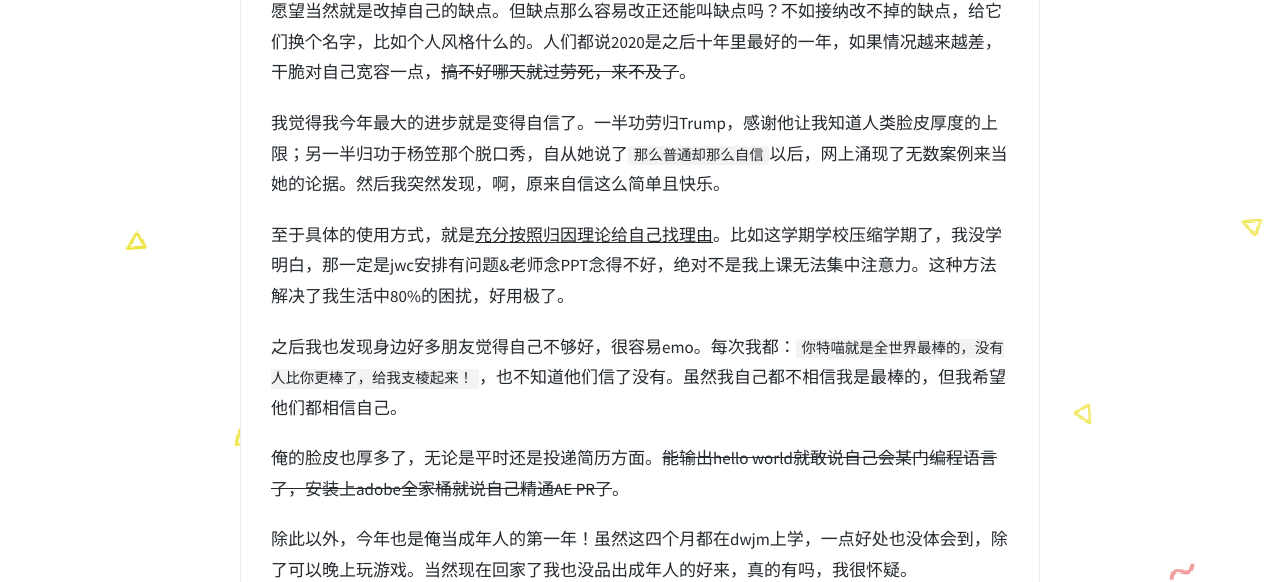
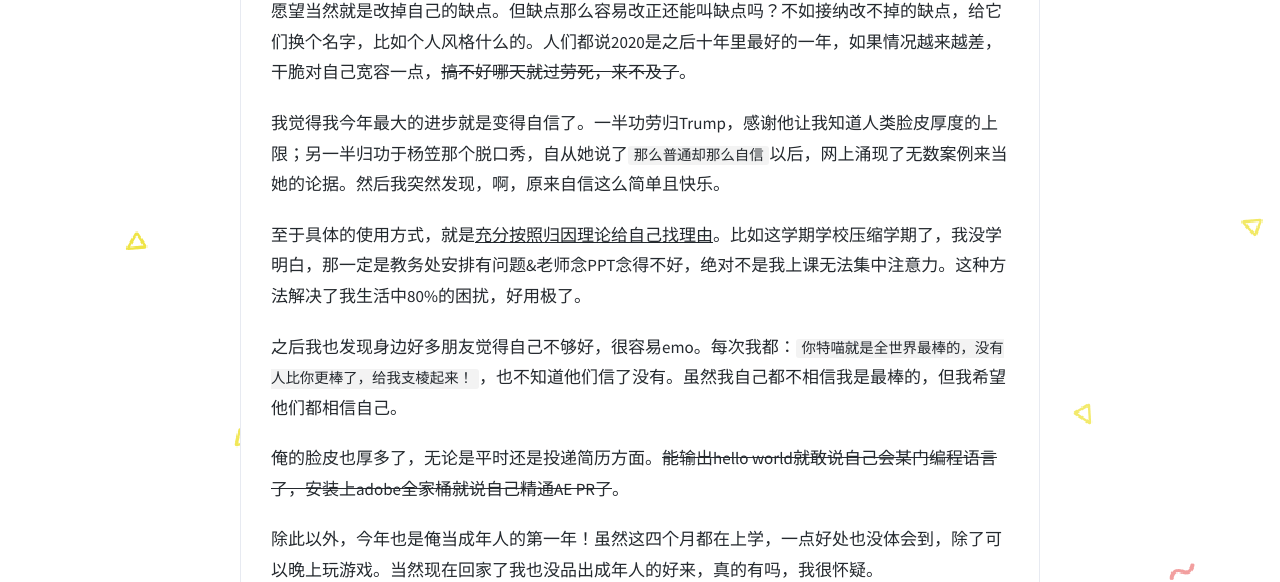
Before and after one commit to ChloriteBot/ChloriteBot.github.io, a Jekyll site: the page built from _posts/2020-12-31-年终总结.md, in a window 1280 px wide and 900 px high, scrolled down 1179 px, cut to the strip 36-618 px from the top of the window. Built offline with Jekyll 4.4.1, drawn with Linux system fonts in a browser that asks for light colours; comment, search, counter and statistics services are not loaded.

Commit message:
Update 2020-12-31-年终总结.md

```diff
--- a/_posts/2020-12-31-年终总结.md
+++ b/_posts/2020-12-31-年终总结.md
@@ -18,13 +18,13 @@ cover: '/assets/201231.png'
 
 我觉得我今年最大的进步就是变得自信了。一半功劳归Trump，感谢他让我知道人类脸皮厚度的上限；另一半归功于杨笠那个脱口秀，自从她说了`那么普通却那么自信`以后，网上涌现了无数案例来当她的论据。然后我突然发现，啊，原来自信这么简单且快乐。
 
-至于具体的使用方式，就是<u>充分按照归因理论给自己找理由</u>。比如这学期学校压缩学期了，我没学明白，那一定是jwc安排有问题&老师念PPT念得不好，绝对不是我上课无法集中注意力。这种方法解决了我生活中80%的困扰，好用极了。
+至于具体的使用方式，就是<u>充分按照归因理论给自己找理由</u>。比如这学期学校压缩学期了，我没学明白，那一定是教务处安排有问题&老师念PPT念得不好，绝对不是我上课无法集中注意力。这种方法解决了我生活中80%的困扰，好用极了。
 
 之后我也发现身边好多朋友觉得自己不够好，很容易emo。每次我都：`你特喵就是全世界最棒的，没有人比你更棒了，给我支棱起来！`，也不知道他们信了没有。虽然我自己都不相信我是最棒的，但我希望他们都相信自己。
 
 俺的脸皮也厚多了，无论是平时还是投递简历方面。~~能输出hello world就敢说自己会某门编程语言了，安装上adobe全家桶就说自己精通AE PR了~~。
 
-除此以外，今年也是俺当成年人的第一年！虽然这四个月都在dwjm上学，一点好处也没体会到，除了可以晚上玩游戏。当然现在回家了我也没品出成年人的好来，真的有吗，我很怀疑。
+除此以外，今年也是俺当成年人的第一年！虽然这四个月都在上学，一点好处也没体会到，除了可以晚上玩游戏。当然现在回家了我也没品出成年人的好来，真的有吗，我很怀疑。
 
 ![image.png](https://i.loli.net/2020/12/30/cGvZgxqkb6MCs9y.png)
 
```
